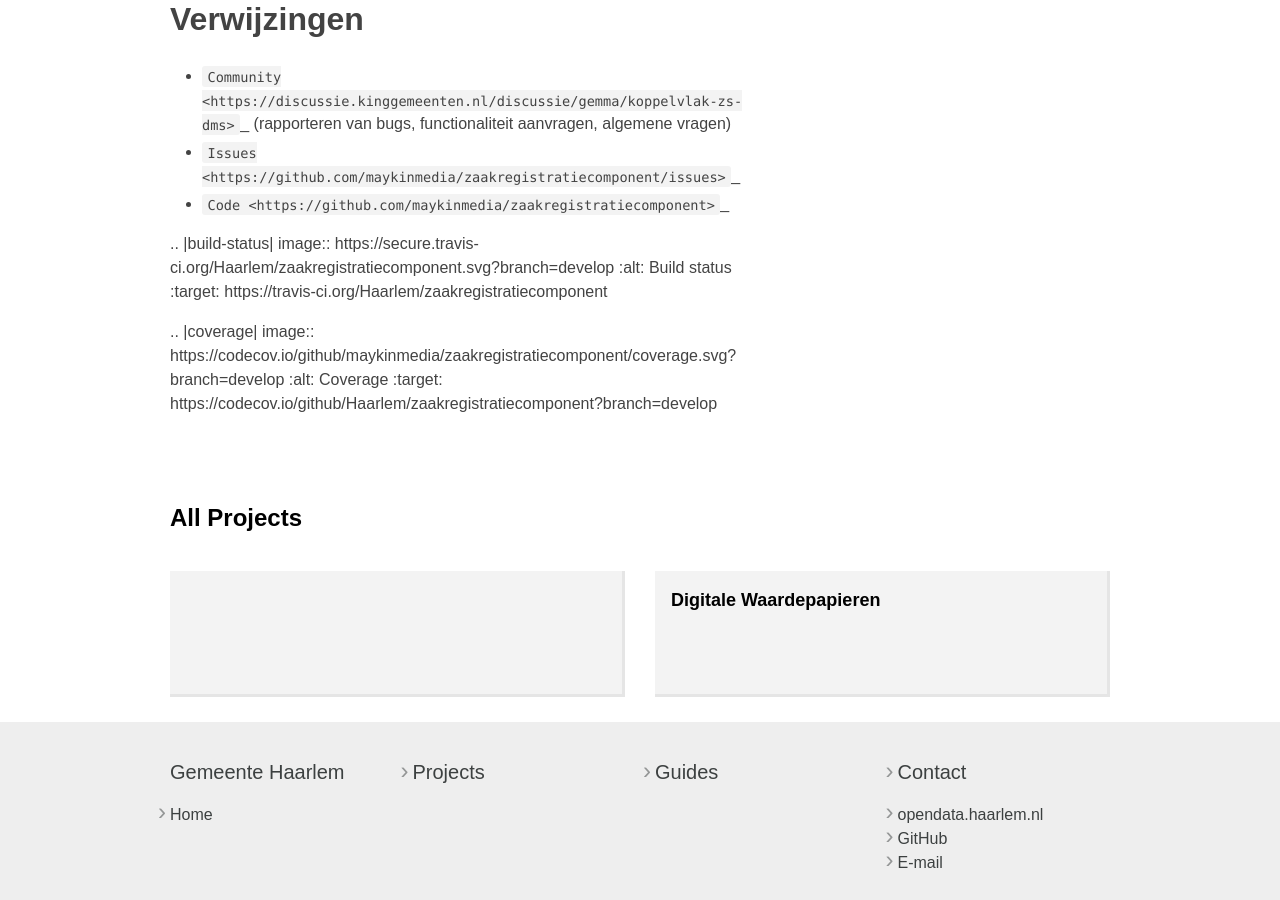
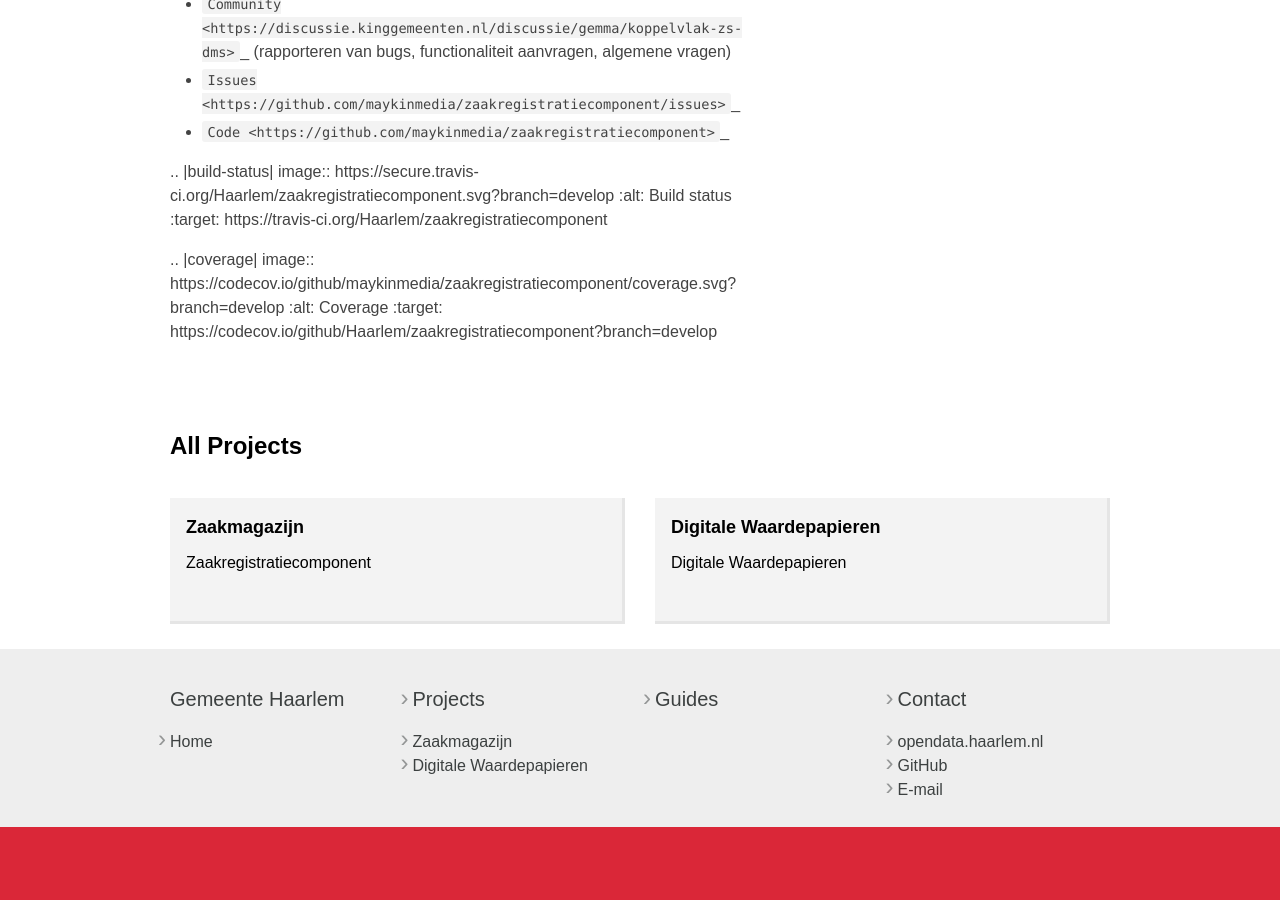
Before and after one commit to frenzer22/frenzer22.github.io, a Jekyll site: the page built from projects/Zaakregistratiecomponent.md, in a window 1280 px wide and 900 px high, scrolled down 1915 px. Built offline with Jekyll 4.4.1, drawn with Linux system fonts in a browser that asks for light colours; our own code applies the rules of GitHub Pages for plain Markdown files; after the commit the page ends 2742 px from its top, so only the background shows below that; some of the changed text lies outside the part shown.

Commit message:
pages updated

```diff
--- a/projects/Zaakregistratiecomponent.md
+++ b/projects/Zaakregistratiecomponent.md
@@ -1,6 +1,8 @@
-============
-Zaakmagazijn
-============
+---
+abstract: Zaakregistratiecomponent
+---
+
+# Zaakmagazijn
 
 :Version: 0.9.7
 :Source: https://github.com/Haarlem/zaakregistratiecomponent
@@ -16,9 +18,7 @@
 Ontwikkeld door `Maykin Media B.V. <https://www.maykinmedia.nl>`_ in opdracht
 van de Gemeente Haarlem.
 
-
-Introductie
-===========
+### Introductie
 
 Het Zaakmagazijn is een systeem dat invulling geeft aan de referentiecomponent
 ZS en ondersteunt daarmee functionaliteit voor het opslaan en ontsluiten van
@@ -42,17 +42,13 @@
 functionaliteit wordt niet aangeboden via een userinterface. Er is echter wel
 een webinterface beschikbaar voor inzage in de ruwe data.
 
-
-Opmerking
-=========
+### Opmerking
 
 De ZDS 1.2 specificatie is gebaseerd op RGBZ 1.0. In deze implementatie is
 echter gebruik gemaakt van RGBZ 2.0. Middels een tussenlaag wordt een RGBZ 1.0
 data model geëmuleerd.
 
-
-Documentatie
-============
+### Documentatie
 
 Zie ``INSTALL.rst`` voor installatie instructies, commando's en instellingen.
 
@@ -66,8 +62,7 @@
 * `Keuzen VerStUFfing RGBZ <http://gemmaonline.nl/index.php/Sectormodellen_Zaken:_StUF-ZKN>`_
 
 
-Verwijzingen
-============
+### Verwijzingen
 
 * `Community <https://discussie.kinggemeenten.nl/discussie/gemma/koppelvlak-zs-dms>`_ (rapporteren van bugs,
   functionaliteit aanvragen, algemene vragen)
--- a/projects/digitale_waardepapieren.md
+++ b/projects/digitale_waardepapieren.md
@@ -1,3 +1,7 @@
+---
+abstract: Digitale Waardepapieren
+---
+
 # Digitale Waardepapieren
 
 ![Status: Proof of Concept](https://img.shields.io/badge/Status-Proof%20Of%20Concept-lightgrey.svg)
```
